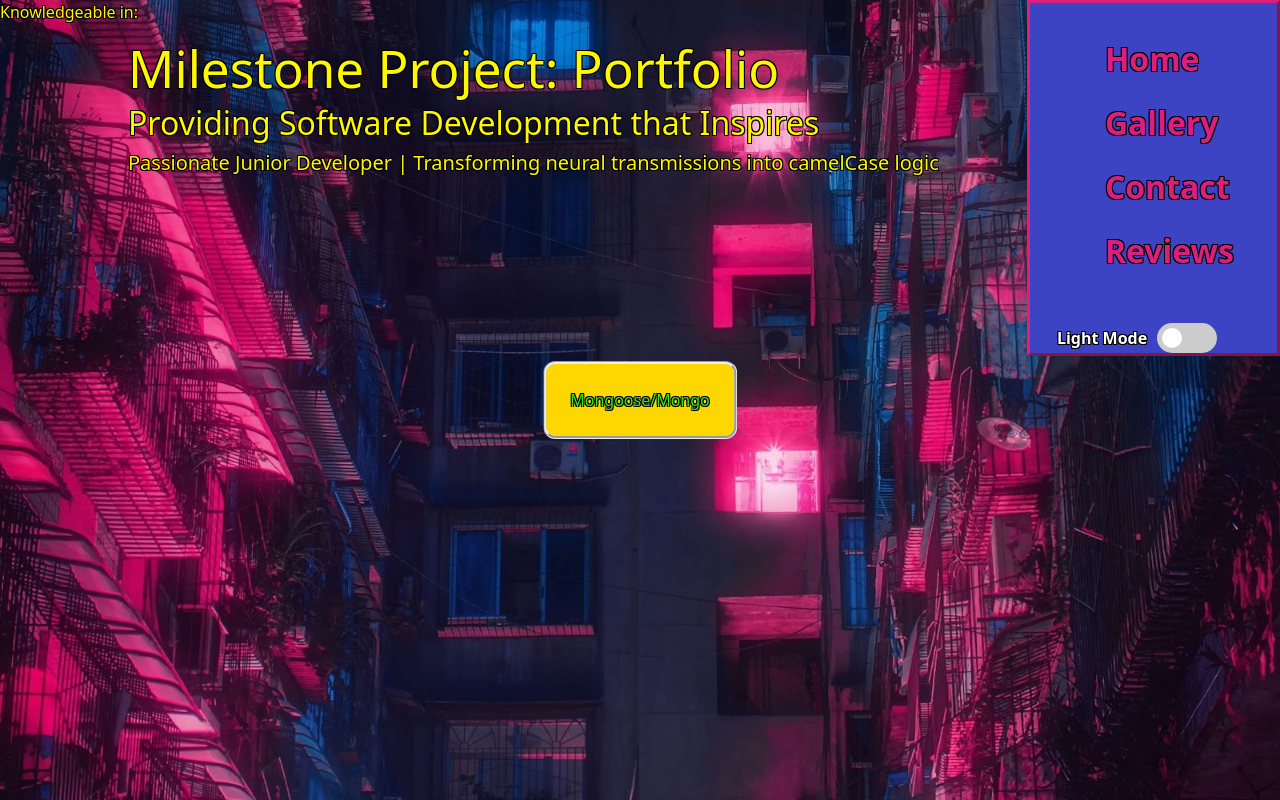
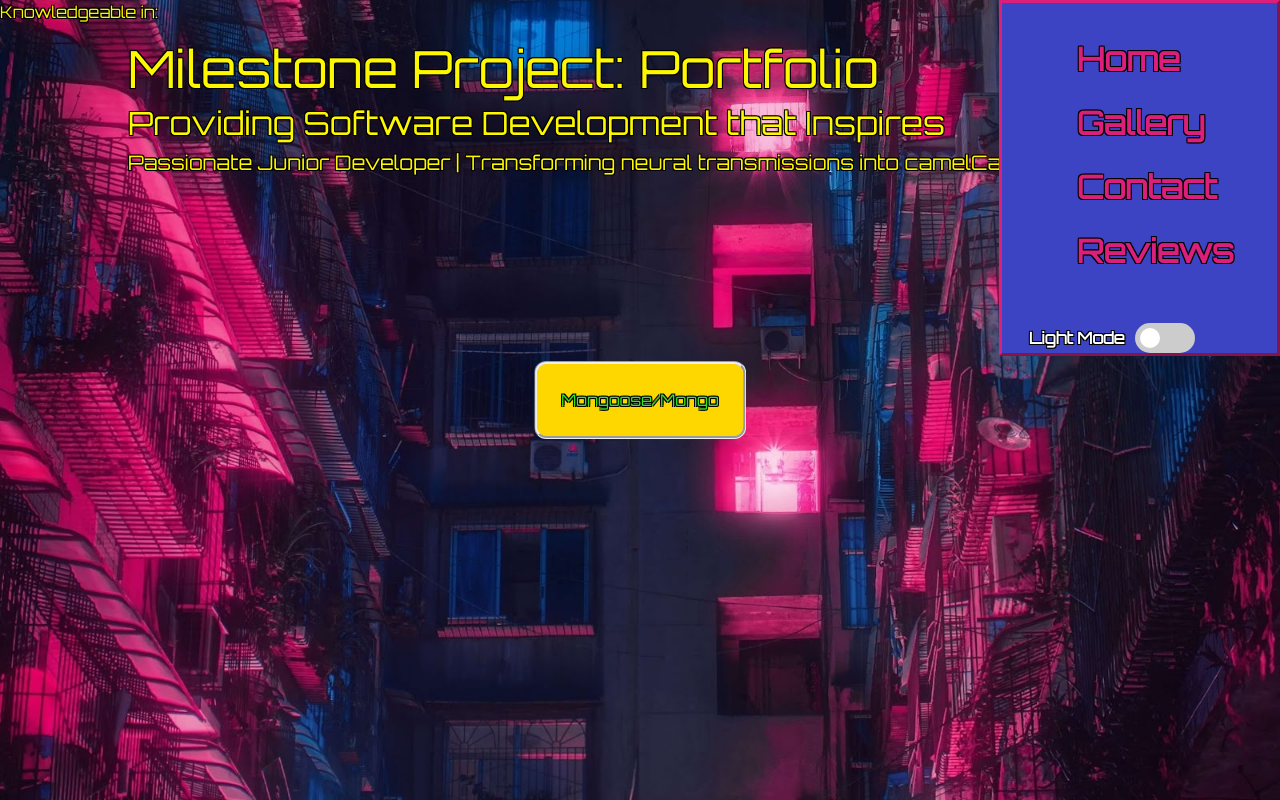
Before and after one commit to MaximilianHolleran/milestone-portfolio, a React (Vite) app: page / in a window 1280 px wide. Built offline with nearby package versions, Linux system fonts and the light colour scheme; a web font is replaced by a local one.

Commit message:
added orbitron style to body{} at index.css

```diff
--- a/src/client/index.css
+++ b/src/client/index.css
@@ -58,6 +58,7 @@ body {
   min-height: 100vh;
   color: #fdf800;
   background-color: #152f64;
+  font-family: 'Orbitron', sans-serif;
   text-shadow:
   -1px -1px 0 #000,
   1px -1px 0 #000,
```
